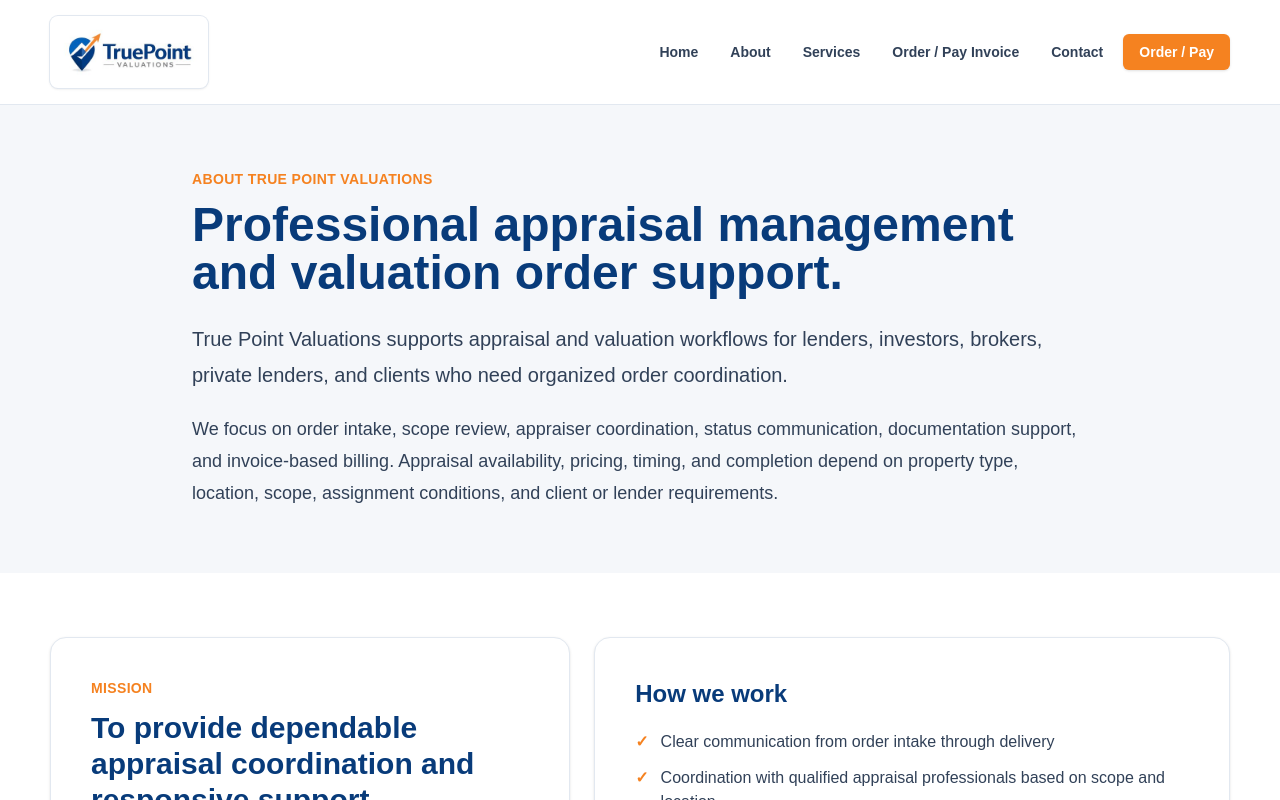
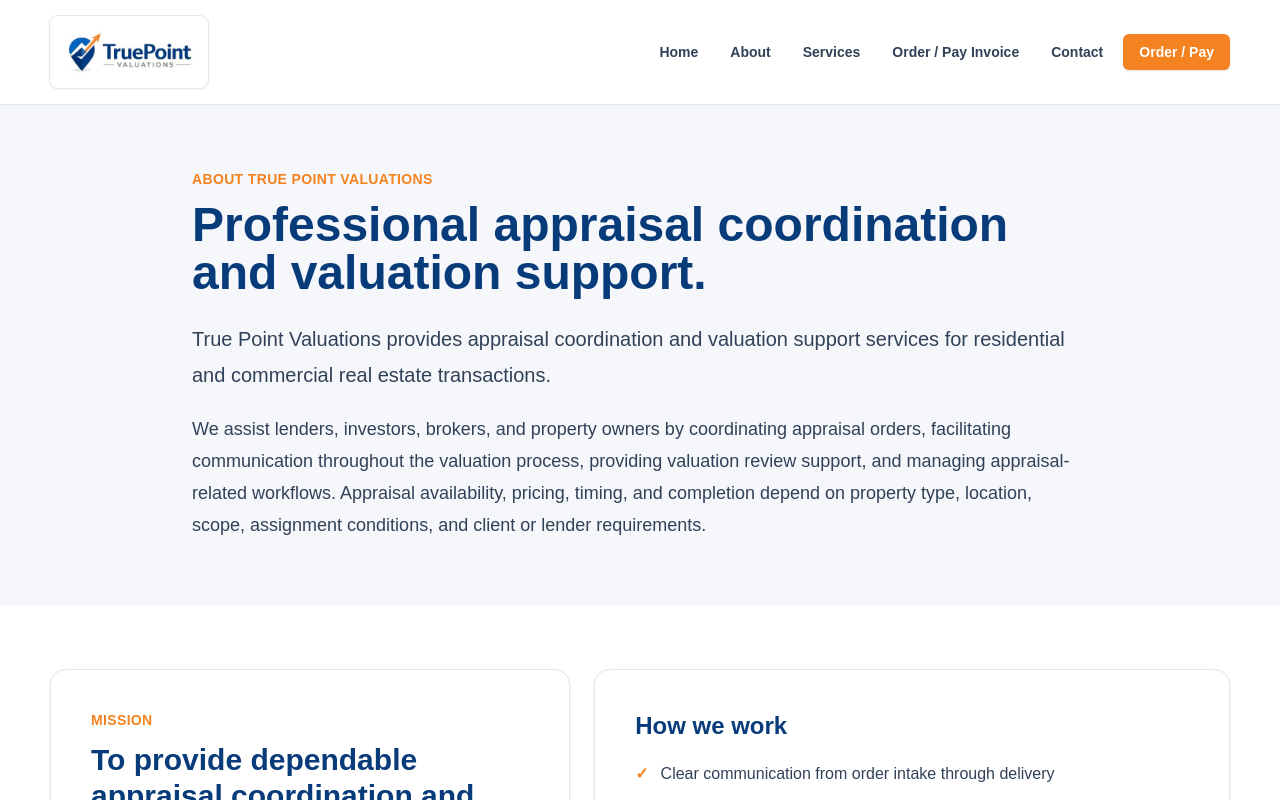
Before and after one commit to mconklin-boop/True-point-Valuations, a Next.js app: page /about in a window 1280 px wide. Shown: the top 800 px of the page. Built offline with nearby package versions, Linux system fonts and the light colour scheme.

Commit message:
Update about page positioning copy

```diff
--- a/app/about/page.tsx
+++ b/app/about/page.tsx
@@ -4,7 +4,7 @@ import { site } from "@/lib/site";
 
 export const metadata: Metadata = {
   title: "About",
-  description: "Learn about True Point Valuations and our professional appraisal management services."
+  description: "Learn about True Point Valuations and our appraisal coordination and valuation support services."
 };
 
 const commitments = [
@@ -20,12 +20,12 @@ export default function AboutPage() {
       <section className="bg-[#F5F7FA] py-16">
         <div className="container-shell max-w-4xl">
           <p className="text-sm font-extrabold uppercase tracking-wide text-[#F58220]">About {site.name}</p>
-          <h1 className="mt-3 text-5xl font-black text-[#083B7A]">Professional appraisal management and valuation order support.</h1>
+          <h1 className="mt-3 text-5xl font-black text-[#083B7A]">Professional appraisal coordination and valuation support.</h1>
           <p className="mt-6 text-xl leading-9 text-slate-700">
-            {site.name} supports appraisal and valuation workflows for lenders, investors, brokers, private lenders, and clients who need organized order coordination.
+            {site.name} provides appraisal coordination and valuation support services for residential and commercial real estate transactions.
           </p>
           <p className="mt-5 text-lg leading-8 text-slate-700">
-            We focus on order intake, scope review, appraiser coordination, status communication, documentation support, and invoice-based billing. Appraisal availability, pricing, timing, and completion depend on property type, location, scope, assignment conditions, and client or lender requirements.
+            We assist lenders, investors, brokers, and property owners by coordinating appraisal orders, facilitating communication throughout the valuation process, providing valuation review support, and managing appraisal-related workflows. Appraisal availability, pricing, timing, and completion depend on property type, location, scope, assignment conditions, and client or lender requirements.
           </p>
         </div>
       </section>
```
